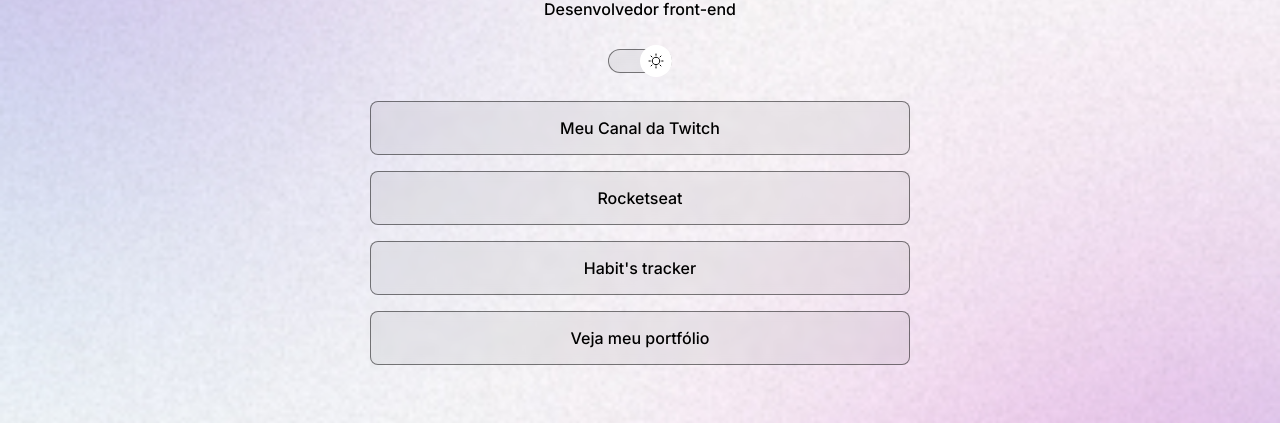
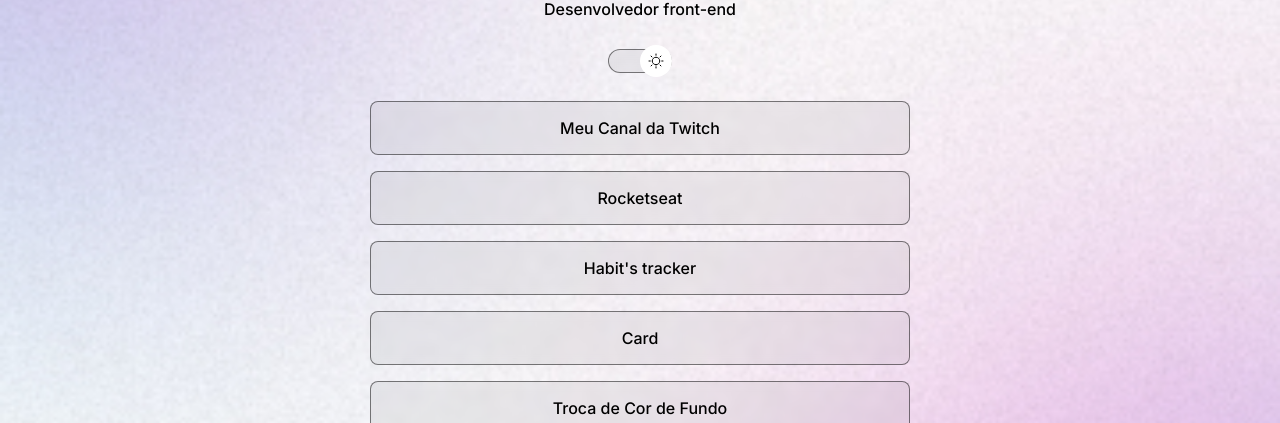
Before and after one commit to Ekho-c/Dev-Links-main, a plain HTML site: page index.html in a window 1280 px wide. Shown: the part 273-696 px from the top of the page. Drawn offline with nearby package versions, Linux system fonts and the light colour scheme.

Commit message:
adicionando novos links

```diff
--- a/index.html
+++ b/index.html
@@ -42,10 +42,18 @@
         </li>
 
         <li>
-          <a
-            href="https://ekho-c.github.io/NLW-Setup/"
-            target="_blank"
+          <a href="https://ekho-c.github.io/NLW-Setup/" target="_blank"
             >Habit's tracker</a
+          >
+        </li>
+
+        <li>
+          <a href="https://ekho-c.github.io/Card/" target="_blank">Card</a>
+        </li>
+
+        <li>
+          <a href="https://ekho-c.github.io/Aleatorizador/" target="_blank"
+            >Troca de Cor de Fundo</a
           >
         </li>
 
```
